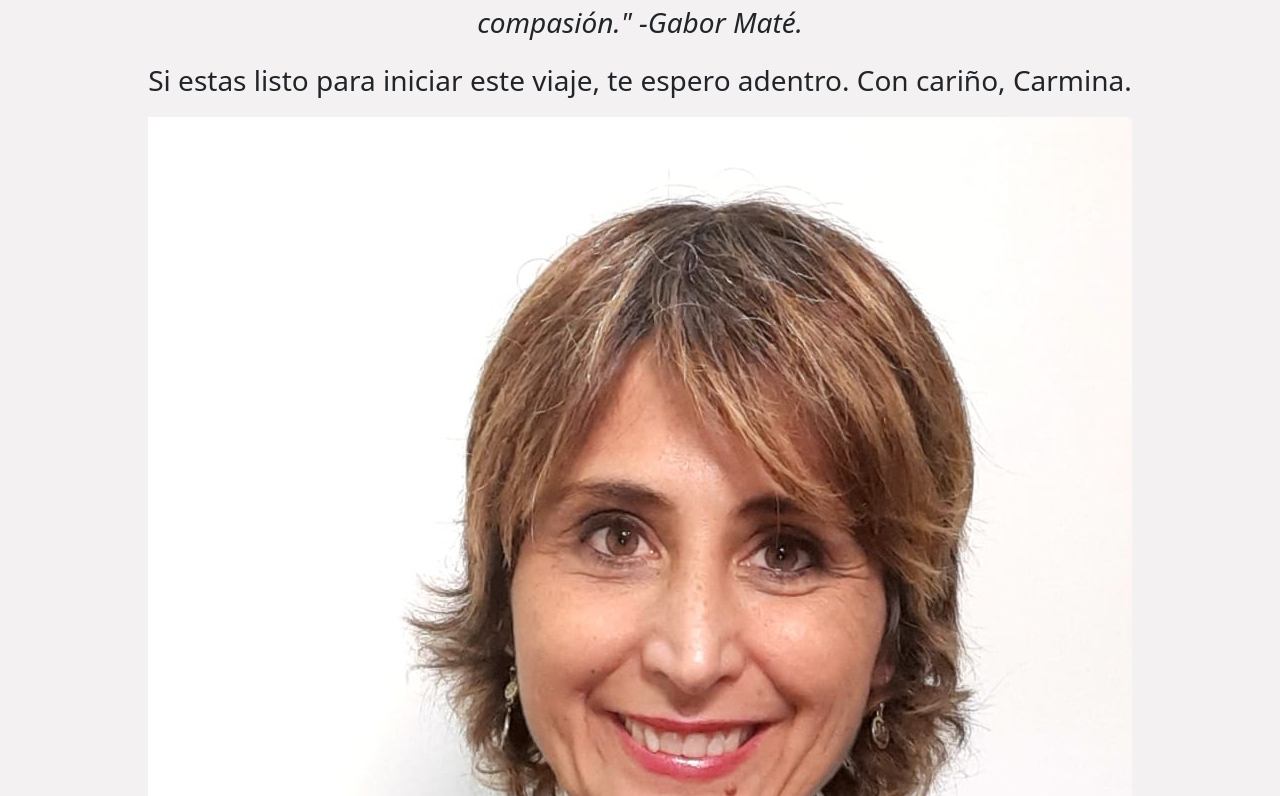
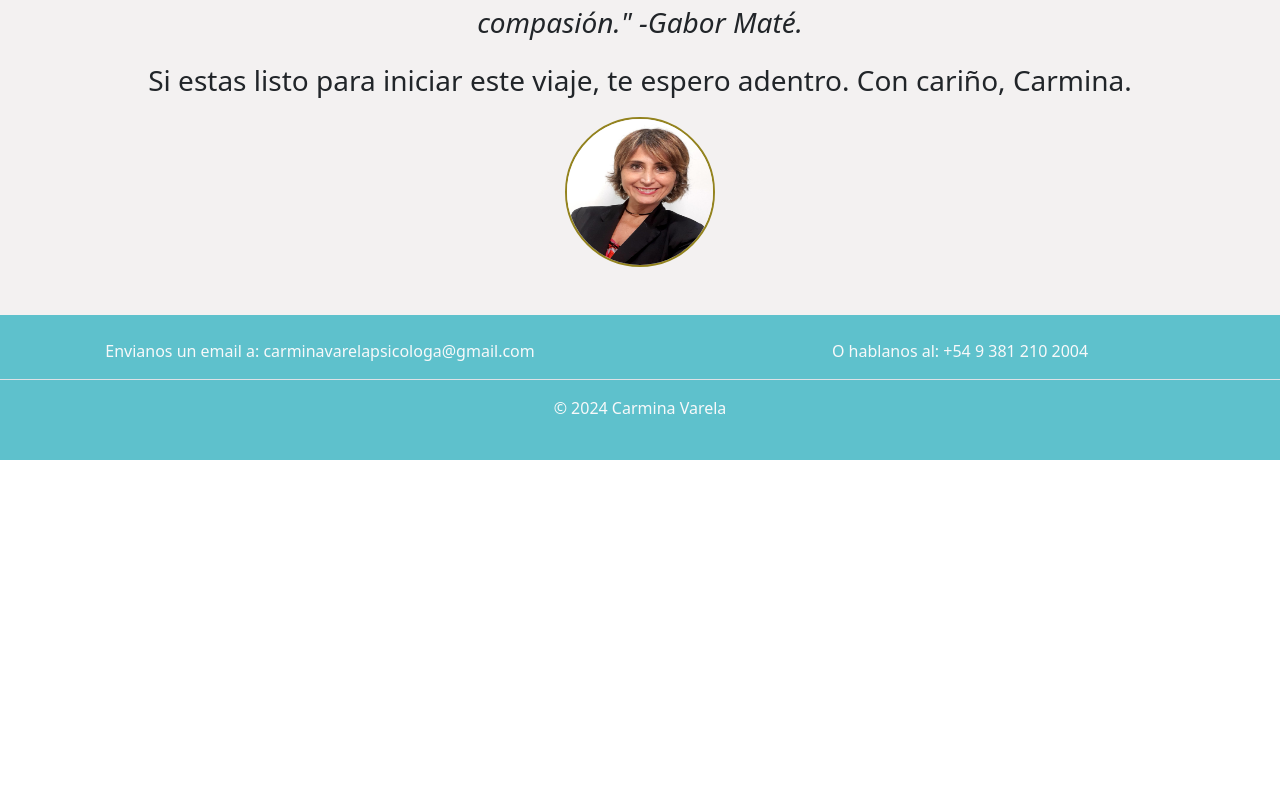
Before and after one commit to juacovanmessem/Landing-Carmina, a React (Vite) app: page / in a window 1280 px wide. Shown: the part 9824-10620 px from the top of the page. After the commit the page ends 10284 px from the top, so only its background shows below. Built offline with nearby package versions, Linux system fonts and the light colour scheme.

Commit message:
segunda prueba carga imagenes en deploy

```diff
--- a/src/App.jsx
+++ b/src/App.jsx
@@ -664,7 +664,7 @@ function App() {
           <p className='fs-3 lead'>
             Si estas listo para iniciar este viaje, te espero adentro. Con cariño, Carmina.
           </p>
-          <img src="./src/images/foto-redes.jpg" alt="" className={foto1} />
+          <img src={foto1} alt="" className='img-small'  />
         </div>
       </section>
       <footer className="py-4 bg-cyan text-light">
```
